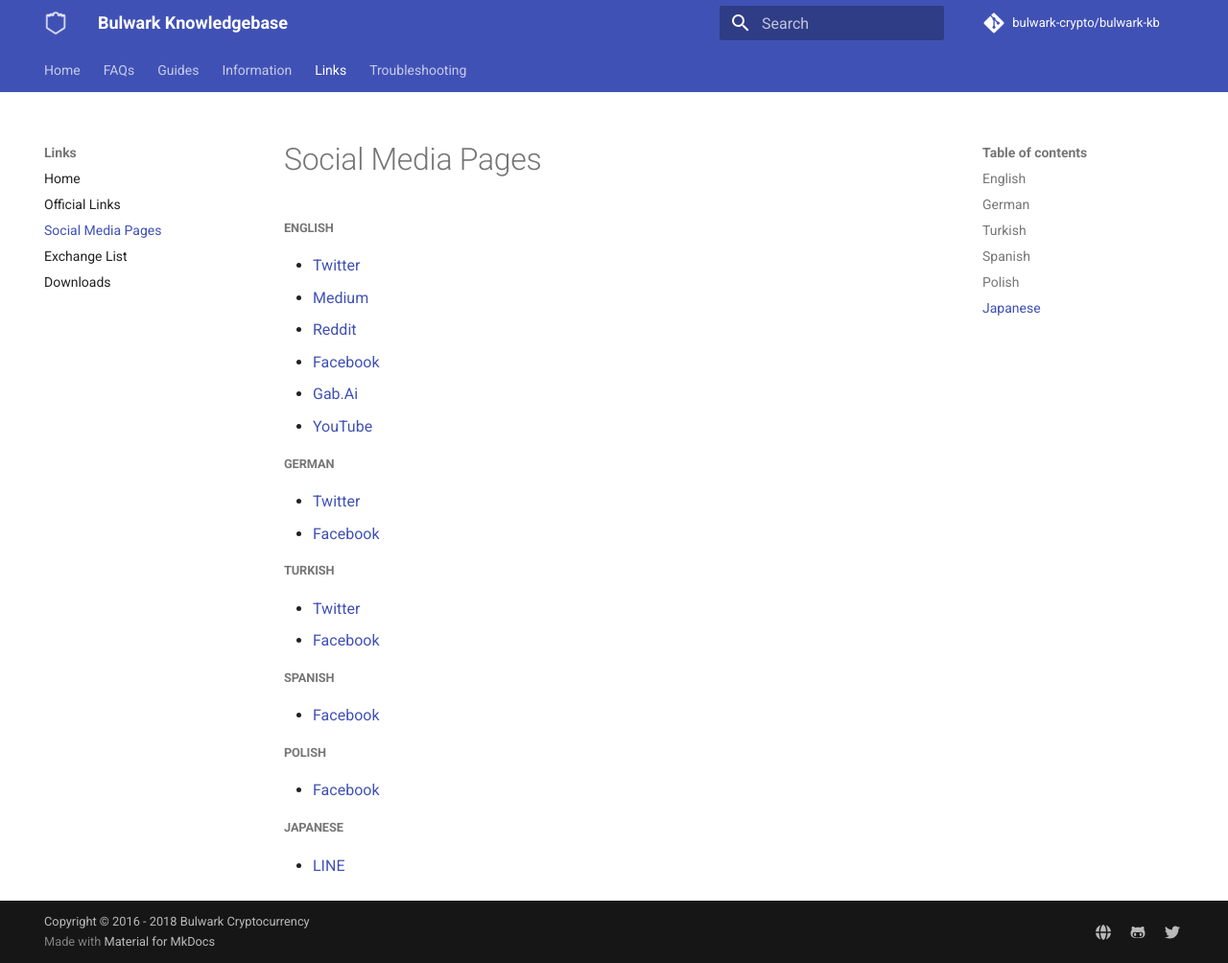
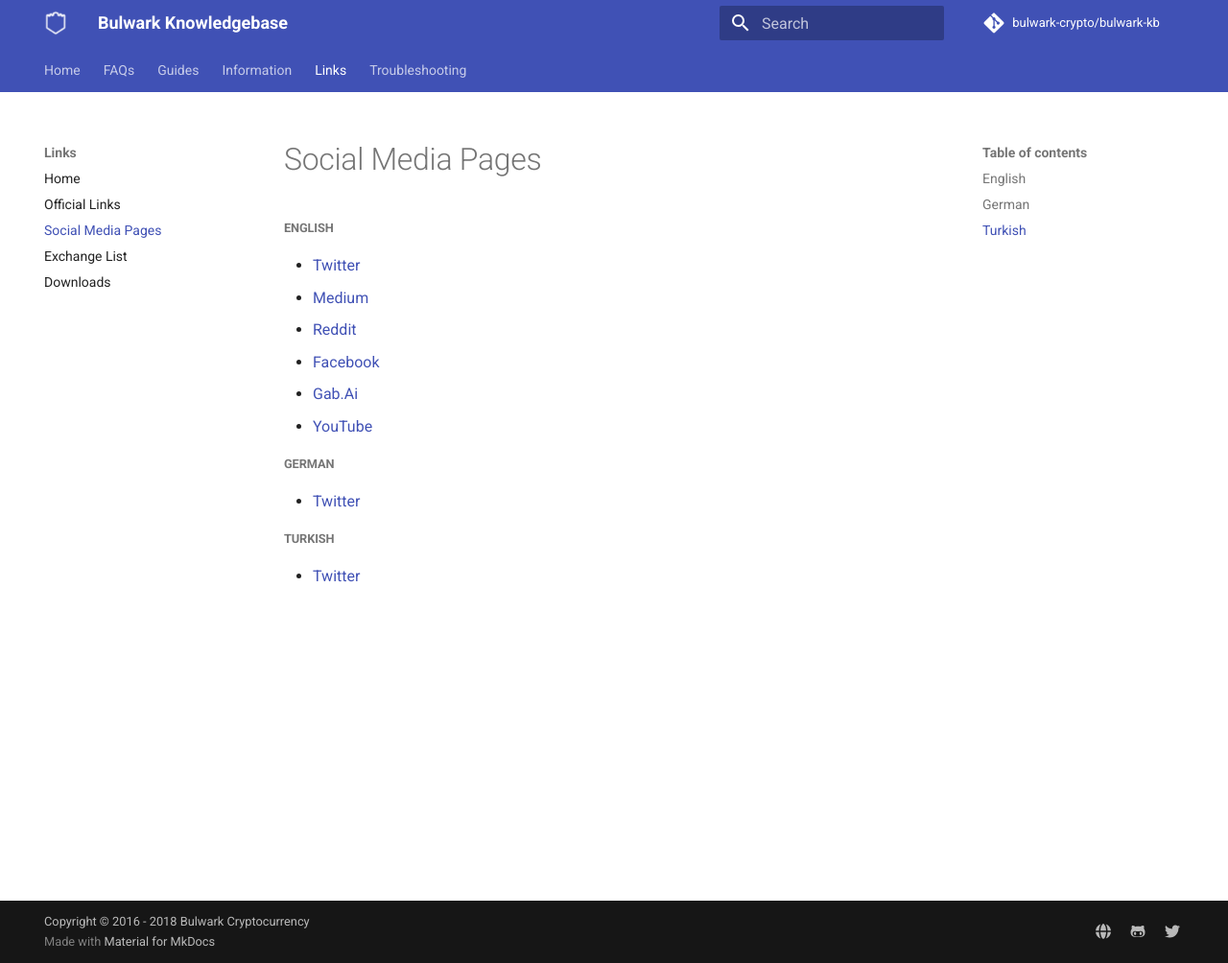
Before and after one commit to bulwark-crypto/Bulwark-KB, an MkDocs documentation site: the page built from docs/Links/Social-Media-Pages.md, in a window 1280 px wide and 1004 px high. Shown: the whole window at 96% size. Built offline with MkDocs 1.6.1 and Material for MkDocs 9.7.7, drawn with Linux system fonts in a browser that asks for light colours; comment, search, counter and statistics services are not loaded.

```diff
--- a/docs/Links/Social-Media-Pages.md
+++ b/docs/Links/Social-Media-Pages.md
@@ -2,7 +2,7 @@
 
 ##### English
 * [Twitter](https://twitter.com/BulwarkCoin "Twitter")
-* [Medium](https://medium.com/@bulwarktube)
+* [Medium](https://medium.com/bulwark-cryptocurrency)
 * [Reddit](https://www.reddit.com/r/BulwarkCoin/ "Reddit")
 * [Facebook](https://www.facebook.com/BulwarkCrypto/ "facebook")
 * [Gab.Ai](https://gab.ai/BulwarkCrypto "Gab.Ai")
@@ -10,17 +10,6 @@
 
 ##### German
 * [Twitter](https://twitter.com/Bulwark_Germany)
-* [Facebook](https://www.facebook.com/bulwark.germany/)
 
 ##### Turkish
 * [Twitter](https://twitter.com/Bulwark_Turkiye)
-* [Facebook](https://www.facebook.com/bulwark.turkey/)
-
-##### Spanish
-* [Facebook](https://www.facebook.com/bulwark.espanol)
-
-##### Polish
-* [Facebook](https://www.facebook.com/Bulwark-Polska-179759892804627/)
-
-##### Japanese
-* [LINE](http://line.me/R/ti/g/jO-gyHNqN6)
```
Also changed, not shown: docs/Links/Official-Links.md (+6 -6 lines), docs/Troubleshooting/Masternode-Troubleshooting-FAQ.md (+3 -0 lines).
